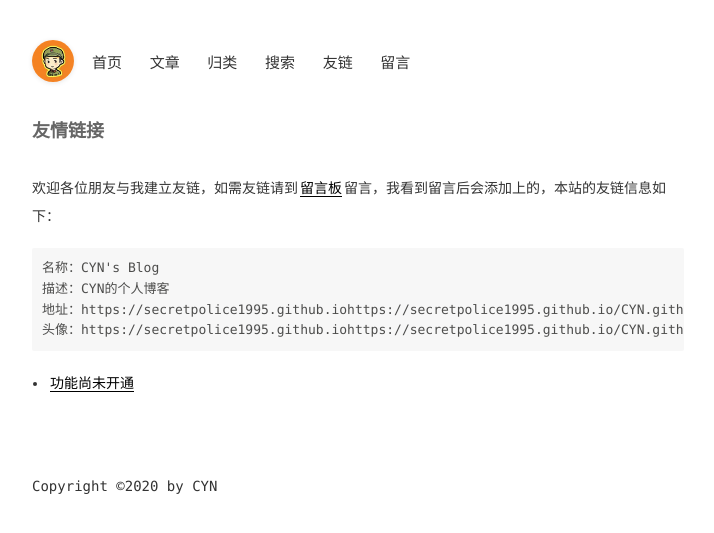
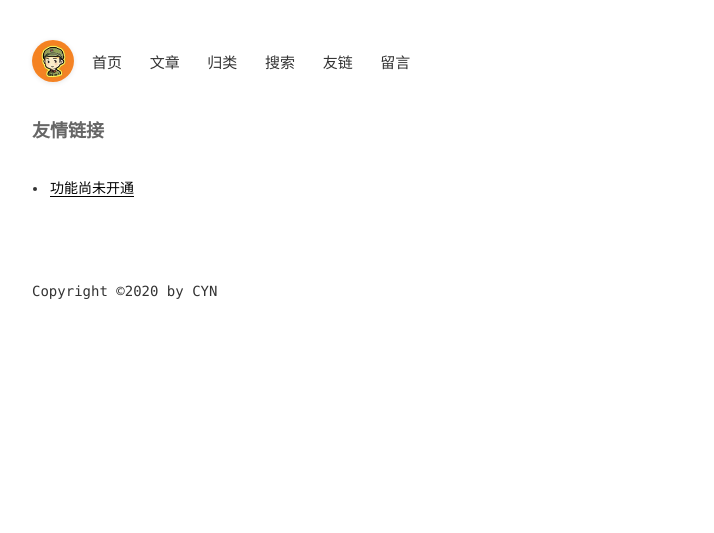
Before and after one commit to secretpolice1995/CYN, a Jekyll site: the page built from pages/links.md, in a window 1280 px wide. Shown: the top 533 px of the page, without its empty margins (282-996 px from the left). Built offline with Jekyll 4.4.1, drawn with Linux system fonts in a browser that asks for light colours.

Commit message:
Update links.md

````diff
--- a/pages/links.md
+++ b/pages/links.md
@@ -2,15 +2,6 @@
 layout: mypost
 title: 友情链接
 ---
-
-欢迎各位朋友与我建立友链，如需友链请到[留言板](chat.html)留言，我看到留言后会添加上的，本站的友链信息如下：
-
-```
-名称：{{ site.title }}
-描述：{{ site.description }}
-地址：{{ site.domainUrl }}{{ site.baseurl }}
-头像：{{ site.domainUrl }}{{ site.baseurl }}/static/img/logo.jpg
-```
 
 <ul>
   {%- for link in site.links %}
````
